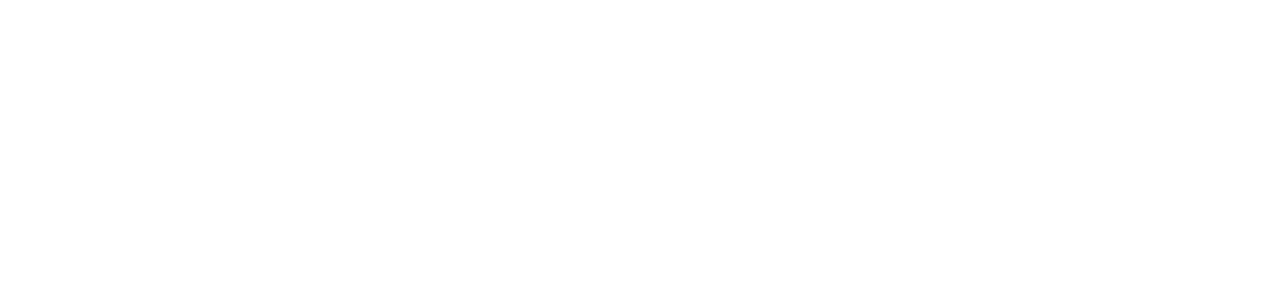
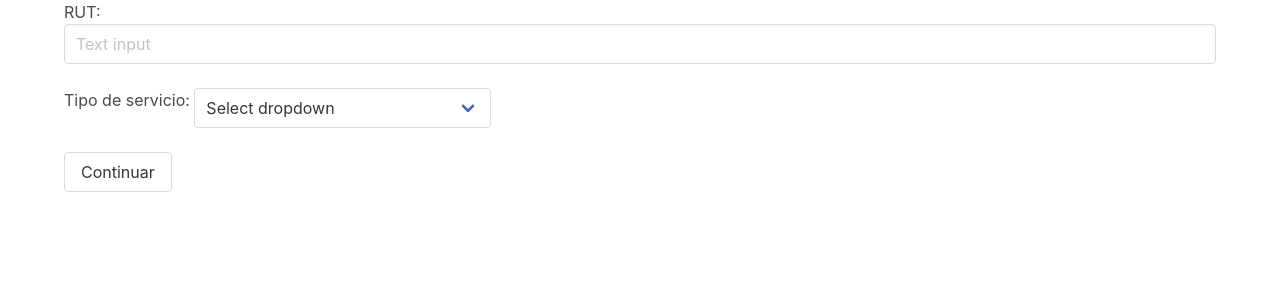
Before and after one commit to rcurinz/app-agenda, an Angular app: page /agendar in a window 1280 px wide. Before the commit this address led to /. Shown: the top 300 px of the page. Built offline with nearby package versions, Linux system fonts and the light colour scheme.

Commit message:
add component agendar

```diff
--- a/package.json
+++ b/package.json
@@ -18,6 +18,7 @@
     "@angular/platform-browser": "^14.2.0",
     "@angular/platform-browser-dynamic": "^14.2.0",
     "@angular/router": "^14.2.0",
+    "bulma": "^0.9.4",
     "rxjs": "~7.5.0",
     "tslib": "^2.3.0",
     "zone.js": "~0.11.4"
--- a/src/app/app-routing.module.ts
+++ b/src/app/app-routing.module.ts
@@ -1,9 +1,12 @@
 import { NgModule } from '@angular/core';
 import { RouterModule, Routes } from '@angular/router';
 import { LoginComponent } from './pages/login/login.component';
+import { HomeComponent } from './pages/home/home.component';
+import { AgendarComponent } from './components/agendar/agendar.component';
 
 const routes: Routes = [
-  { path: '', component: LoginComponent, pathMatch: 'full' },
+  { path: '', component: HomeComponent, pathMatch: 'full' },
+  { path: 'agendar', component: AgendarComponent},
 ];
 
 @NgModule({
--- a/src/app/app.module.ts
+++ b/src/app/app.module.ts
@@ -5,12 +5,14 @@
 import { AppComponent } from './app.component';
 import { LoginComponent } from './pages/login/login.component';
 import { HomeComponent } from './pages/home/home.component';
+import { AgendarComponent } from './components/agendar/agendar.component';
 
 @NgModule({
   declarations: [
     AppComponent,
     LoginComponent,
-    HomeComponent
+    HomeComponent,
+    AgendarComponent
   ],
   imports: [
     BrowserModule,
--- /dev/null
+++ b/src/app/components/agendar/agendar.component.html
@@ -0,0 +1,31 @@
+<div class="container">
+    <div class="columns">
+        <div class="column">
+            RUT:
+            <input class="input" type="text" placeholder="Text input">
+        </div>
+    </div>
+    <div class="columns">
+        <div class="column">
+            Tipo de servicio:
+            <div class="select">
+                <select (change)="servicio_seleccionado($event)" id="servicio" [value]="">
+                    <option>Select dropdown</option>
+                    <option *ngFor="let item of servicios" value="{{item}}">{{item}}</option>
+                </select>
+            </div>
+        </div>
+    </div>
+    <div class="columns" *ngIf="mostrar">
+        <div class="column">
+            Especializado:
+            <div class="select">
+                <select>
+                    <option>Select dropdown</option>
+                    <option *ngFor="let item of especialidades">{{item}}</option>
+                </select>
+            </div>
+        </div>
+    </div>
+      <button class="button">Continuar</button>
+</div>
--- /dev/null
+++ b/src/app/components/agendar/agendar.component.ts
@@ -0,0 +1,50 @@
+import { Component, OnInit } from '@angular/core';
+
+@Component({
+  selector: 'app-agendar',
+  templateUrl: './agendar.component.html',
+  styleUrls: ['./agendar.component.scss']
+})
+export class AgendarComponent implements OnInit {
+
+  servicios = [
+    "Ingles",
+    "Servicio Tecnico Computacional",
+    "Calculo"
+  ]
+
+  especialidades = {
+    "Ingles": {
+      1:"Enseñanza basica",
+      2:"Enseñanza media",
+      3:"Enseñanza superior"
+    },
+    "Servicio Tecnico Computacional": {
+      1:"Instalacion de software",
+      2:"Formateo",
+      3:"Limpieza de sistema operativo"
+    },
+    "Calculo": {
+      1:"Logaritmo",
+      2:"Integrales",
+      3:"Derivadas",
+      4:"Optimizacion"
+    }
+  }
+  mostrar = false;
+
+  constructor() { }
+
+  ngOnInit(): void {
+  }
+
+  servicio_seleccionado(event: any) {
+    var serv = event.target.value;
+    console.log(serv);
+    if(serv !== ""){
+      this.mostrar = true;
+    }
+
+  }
+
+}
--- a/src/app/pages/home/home.component.html
+++ b/src/app/pages/home/home.component.html
@@ -1 +1,16 @@
-<p>home works!</p>
+<div class="container">
+
+    <h1 class="title">{{titulo}}</h1>
+    <div class="tile is-ancestor">
+        <div class="tile is-vertical " style="background-color: red; height: 300px;">
+          <div class="tile">
+            <div class="columns">
+                <div class="column">
+                    Nuestros Servicios
+                    <button class="button" routerLink="agendar">Agendar servicio</button>
+                </div>
+            </div>
+          </div>
+        </div>
+      </div>
+</div>
--- a/src/app/pages/home/home.component.ts
+++ b/src/app/pages/home/home.component.ts
@@ -1,4 +1,5 @@
 import { Component, OnInit } from '@angular/core';
+import { Router } from '@angular/router';
 
 @Component({
   selector: 'app-home',
@@ -7,9 +8,14 @@
 })
 export class HomeComponent implements OnInit {
 
-  constructor() { }
+  titulo: any;
+
+  constructor(
+    private router:Router
+  ) { }
 
   ngOnInit(): void {
+    this.titulo = "Nuestros Servicios"
   }
 
 }
--- a/src/index.html
+++ b/src/index.html
@@ -6,6 +6,7 @@
   <base href="/">
   <meta name="viewport" content="width=device-width, initial-scale=1">
   <link rel="icon" type="image/x-icon" href="favicon.ico">
+  <link rel="stylesheet" href="https://cdn.jsdelivr.net/npm/bulma@0.9.4/css/bulma.min.css">
 </head>
 <body>
   <app-root></app-root>
```
Also changed, not shown: src/app/components/agendar/agendar.component.scss (added), 2 other files (tests, documents, lock files or other folders).
